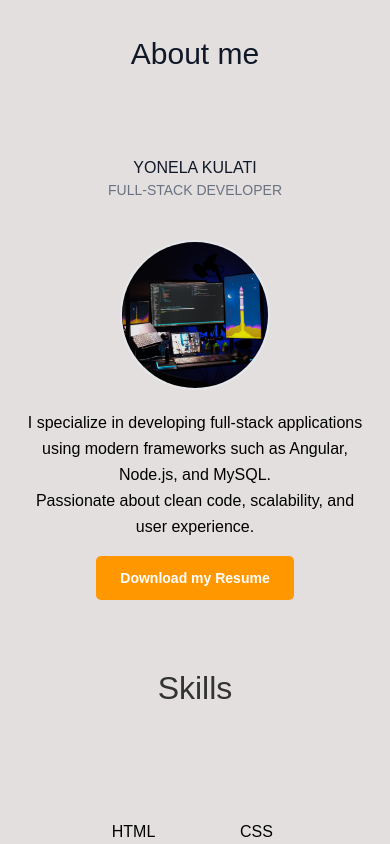
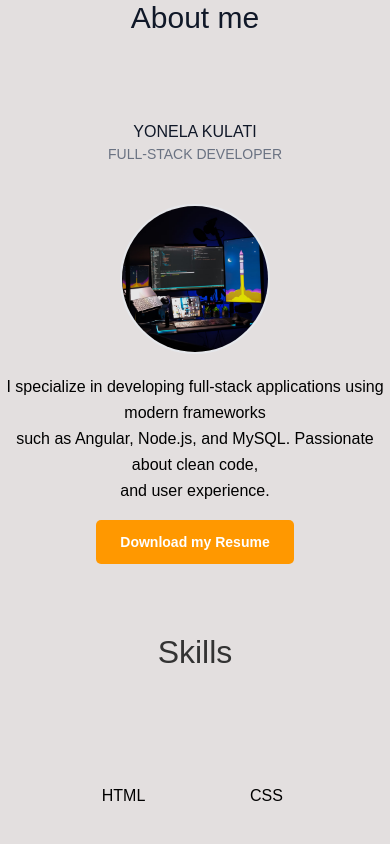
Before and after one commit to Nellark/Portfolio, an Angular app: page /about in a window 390 px wide. Shown: the top 844 px of the page. Built offline with nearby package versions, Linux system fonts and the light colour scheme.

Commit message:
added mobile

```diff
--- a/src/app/components/about/about.component.html
+++ b/src/app/components/about/about.component.html
@@ -1,12 +1,12 @@
 
 <section id="about" class="section ">
-    <div class="container mt-4  mx-auto">
+    <div class="container  mx-auto">
       <h1 class="sm:text-4xl text-3xl font-medium title-font mb-2 text-gray-900">About me</h1>
       <div class="flex flex-wrap ">
         <div class=" md:w-1/2 w-full">
           <div class="flex flex-col items-center">
 
-            <span class="flex-grow flex flex-col  mt-15 mb-10">
+            <span class="flex-grow flex flex-col mt-15 mb-10">
               <span class="title-font font-medium text-gray-900 mt-4" >YONELA KULATI</span>
               <span class="text-gray-500 text-sm">FULL-STACK DEVELOPER</span>
             </span>
@@ -14,7 +14,7 @@
             <img
               class="about  object-cover object-center rounded-full inline-block border-2 border-gray-200 bg-gray-100"
               src="photo.jpg">
-            <p class="leading-relaxed text-center">I specialize in developing full-stack applications <br> using modern frameworks such as Angular, Node.js, and MySQL.<br> Passionate about clean code, scalability, and user experience.</p>
+            <p class="leading-relaxed text-center">I specialize in developing full-stack applications using modern frameworks <br> such as Angular, Node.js, and MySQL. Passionate about clean code,<br> and user experience.</p>
 
             <a href="CV_Yonela.pdf" target="_blank" class=" btn inline-flex items-center mt-4 text-[#ff9800] bg-primary-700 hover:bg-primary-800 focus:ring-4 focus:ring-primary-300 font-medium rounded-lg text-sm px-5 py-2.5 text-center dark:focus:ring-primary-900">
              Download my Resume
--- a/src/styles.css
+++ b/src/styles.css
@@ -45,7 +45,7 @@ body {
 
 
   .section {
-    padding: 20px;
+
     background-color: #e3dfdf;
     box-shadow: 0 4px 6px rgba(0, 0, 0, 0.1);
   }
@@ -57,11 +57,6 @@ body {
 
 
 
-  body {
-    margin: 0;
-    font-family: Arial, sans-serif;
-    color: rgb(0, 0, 0);
-  }
 
   .container {
     max-width: 100%;
@@ -141,6 +136,7 @@ body {
     object-fit: cover;
     margin-bottom: 20px;
 
+
   }
 
 
@@ -186,14 +182,15 @@ body {
   }
 
 
-/* For Mobile (sm:hidden): Hide Sidebar, Show Navbar */
+
+/* Sidebar hidden on mobile and tablet (default behavior) */
 #sidebar {
   transform: translateX(-100%); /* Sidebar hidden on mobile */
   transition: transform 0.3s ease-in-out;
 }
 
-/* On Larger Screens (md:block): Show Sidebar, Hide Navbar */
-@media (min-width: 768px) {
+/* Show Sidebar on Desktop */
+@media (min-width: 760px) {
   #sidebar {
     transform: translateX(0); /* Sidebar visible on larger screens */
   }
@@ -204,24 +201,46 @@ body {
 }
 
 
-
-@media (min-width: 768px) {
-  section {
-    padding-left: 15%;
-
-  }
-  .projects {
-    padding-left: 1%;
-
+@media (max-width: 1350px) {
+  .navbar {
+    display: block;
   }
 
-  .section{
+  #sidebar {
+    display: none;
+  }
+}
+
+
+@media (min-width: 760px) {
+  section,
+  .projects
+  .section,
+  .footer {
     padding-left: 15%;
+  }
+}
 
+
+@media (max-width: 1024px) {
+  section,
+  .projects
+  .section,
+  .footer {
+    padding-left: 10%;
   }
-  .footer{
-    padding-left: 15%;
+}
 
+
+@media (max-width: 767px) {
+  section,
+  .projects,
+  .section,
+  .footer {
+    padding-left: 0%;
   }
+}
 
+.projects{
+  padding-left: 1%;
 }
```
